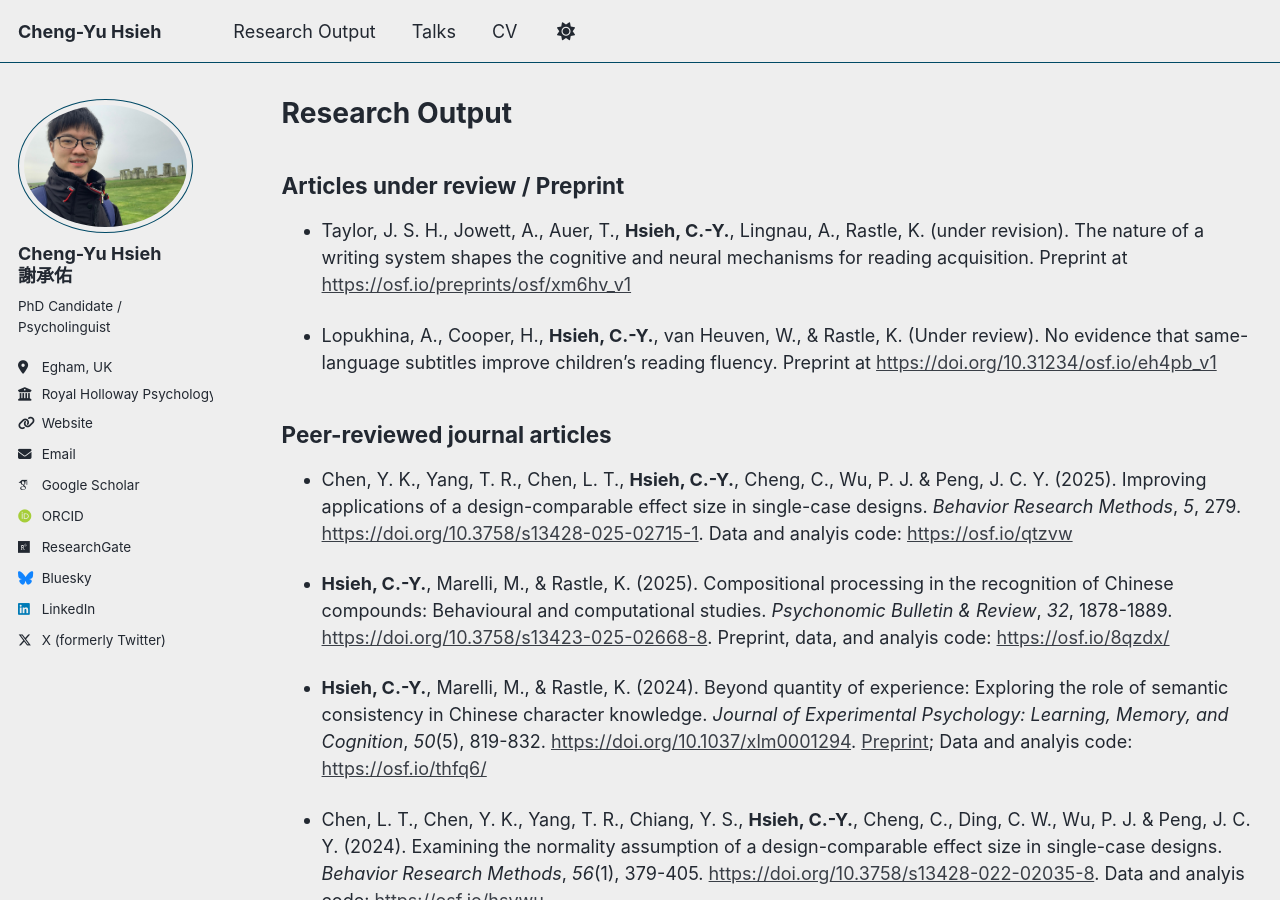
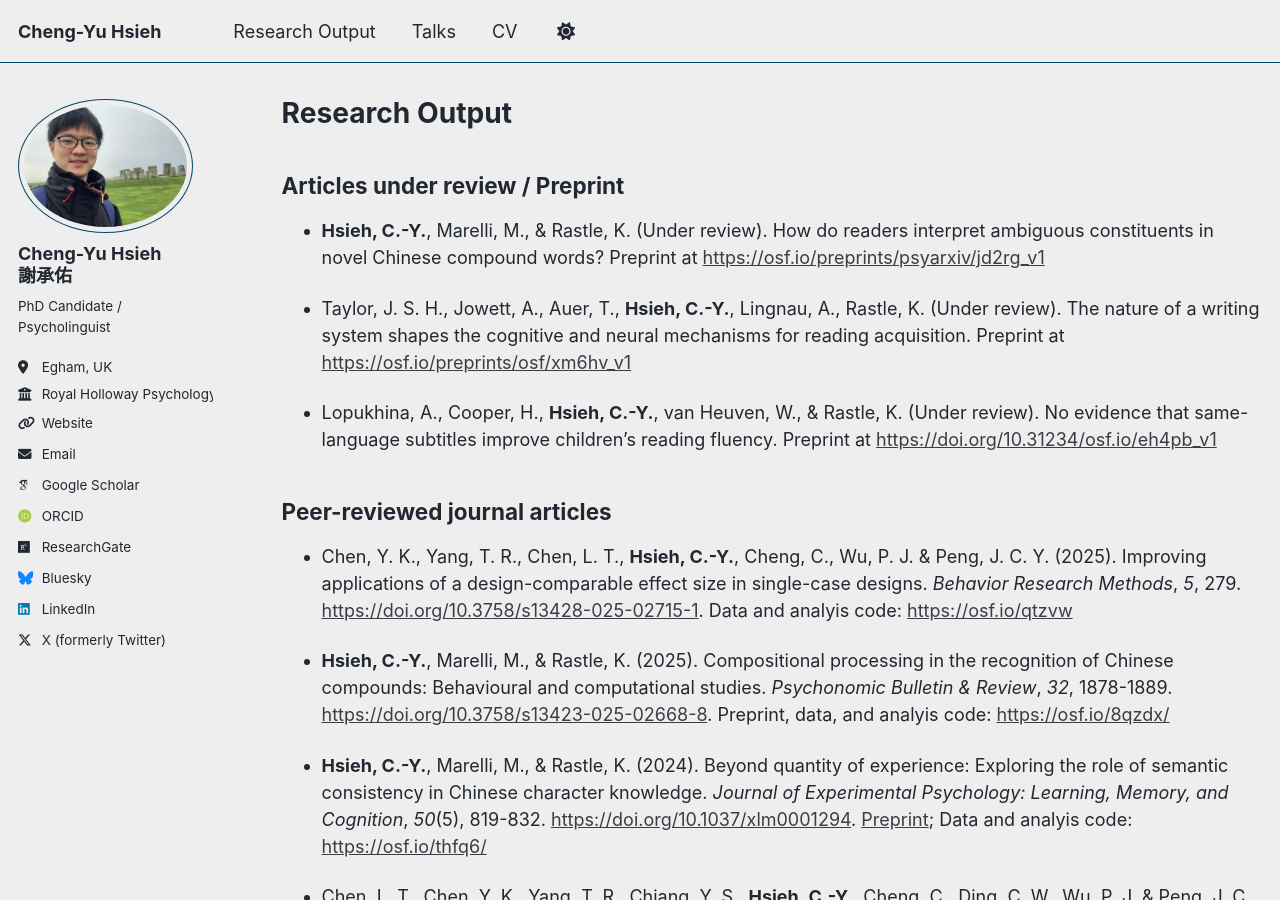
Before and after one commit to cyhsieh-psy/cyhsieh-psy.github.io, a Jekyll site: the page built from _pages/publications.md, in a window 1280 px wide and 900 px high. Built offline with Jekyll 4.4.1, drawn with Linux system fonts in a browser that asks for light colours; some web fonts are replaced; a script that is not in the unit is left out.

Commit message:
Update publications.md

```diff
--- a/_pages/publications.md
+++ b/_pages/publications.md
@@ -7,7 +7,9 @@ author_profile: true
 
 ## Articles under review / Preprint
 
-- Taylor, J. S. H., Jowett, A., Auer, T., **Hsieh, C.-Y.**, Lingnau, A., Rastle, K. (under revision). The nature of a writing system shapes the cognitive and neural mechanisms for reading acquisition.
+- **Hsieh, C.-Y.**, Marelli, M., & Rastle, K. (Under review). How do readers interpret ambiguous constituents in novel Chinese compound words? Preprint at [https://osf.io/preprints/psyarxiv/jd2rg_v1](https://osf.io/preprints/psyarxiv/jd2rg_v1)
+
+- Taylor, J. S. H., Jowett, A., Auer, T., **Hsieh, C.-Y.**, Lingnau, A., Rastle, K. (Under review). The nature of a writing system shapes the cognitive and neural mechanisms for reading acquisition.
 Preprint at [https://osf.io/preprints/osf/xm6hv_v1](https://osf.io/preprints/osf/xm6hv_v1)
 
 - Lopukhina, A., Cooper, H., **Hsieh, C.-Y.**, van Heuven, W., & Rastle, K. (Under review). No evidence that same-language subtitles improve children’s reading fluency. Preprint at [https://doi.org/10.31234/osf.io/eh4pb_v1](https://doi.org/10.31234/osf.io/eh4pb_v1)
```
